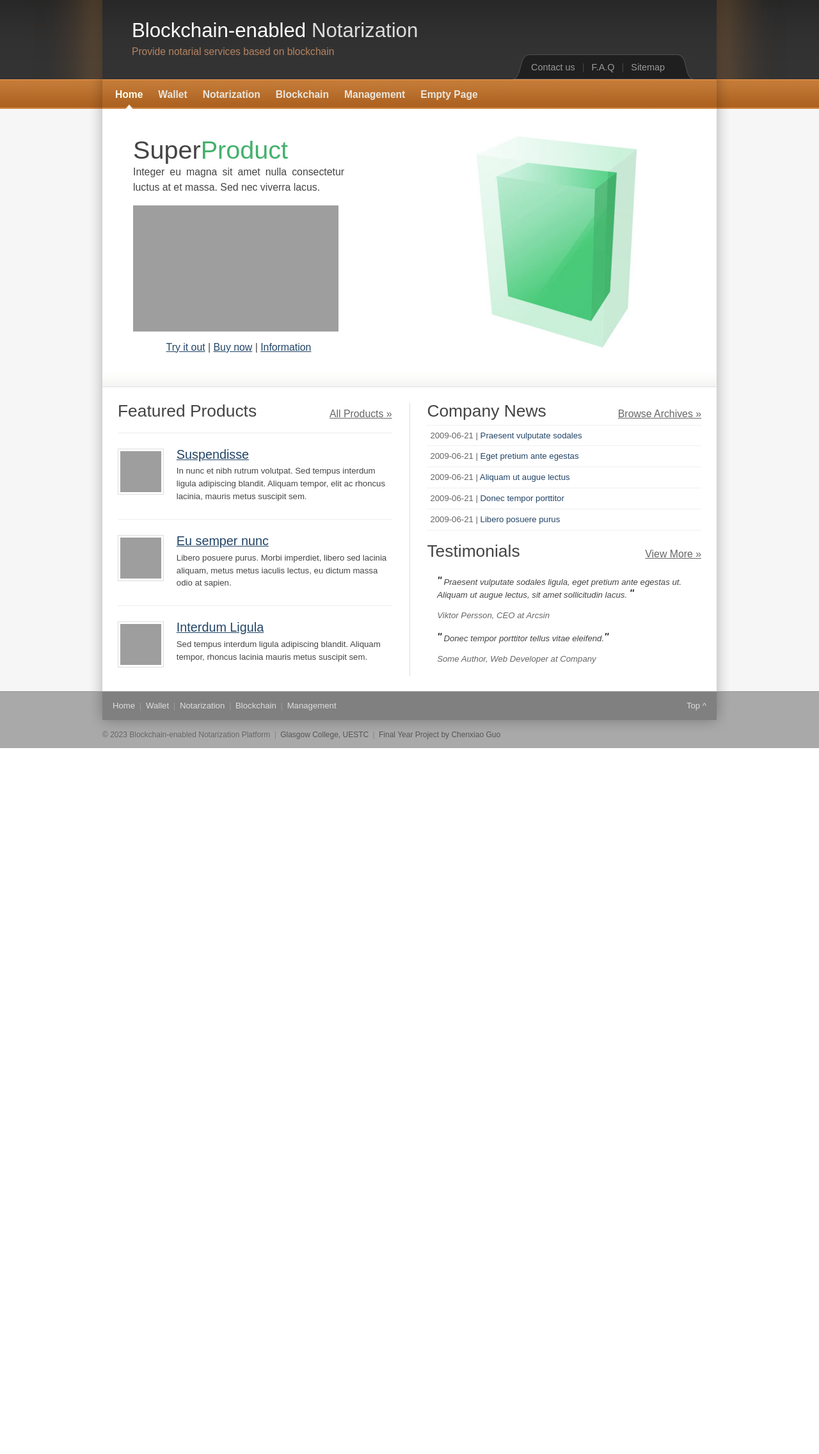
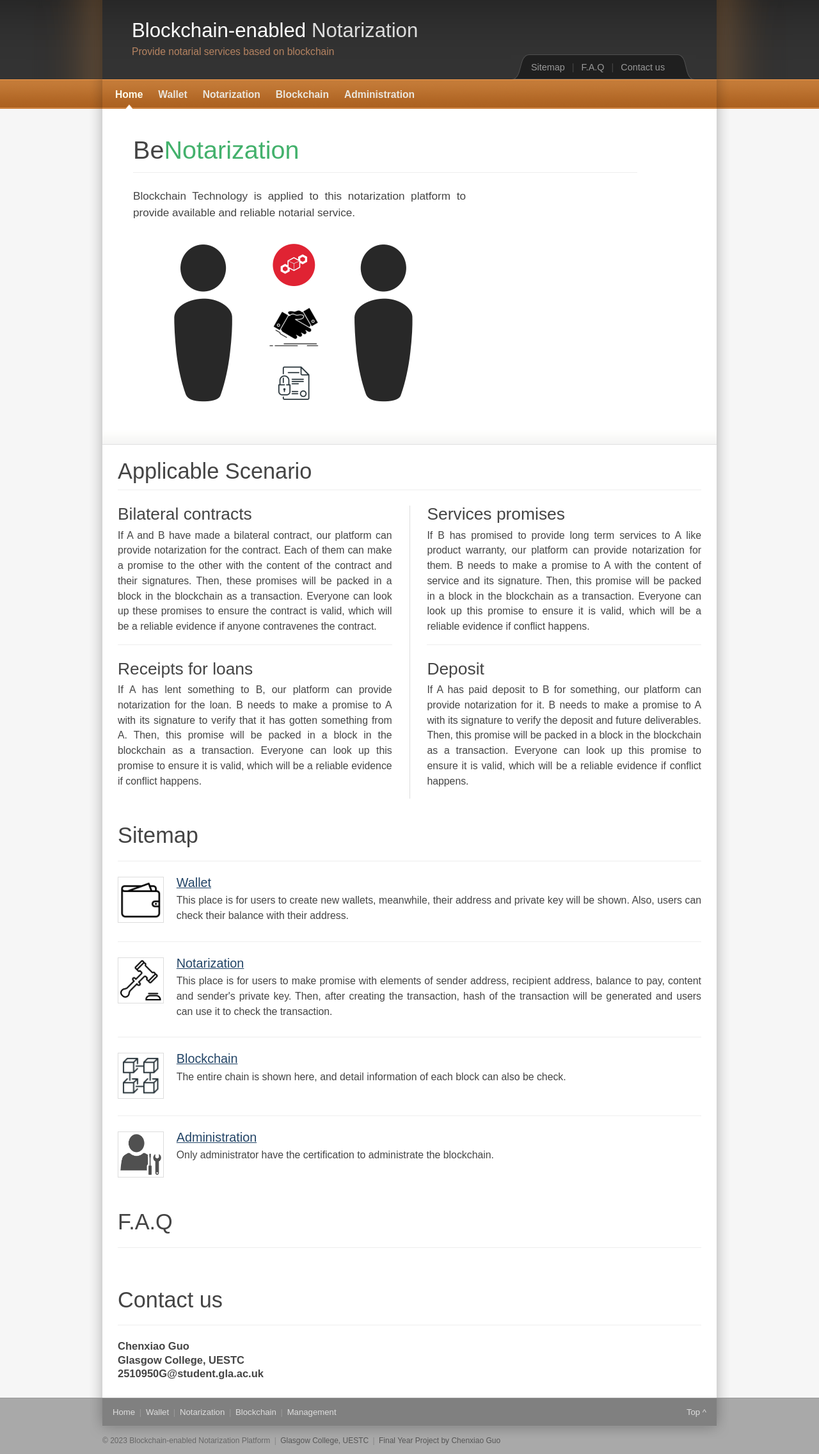
Before and after one commit to GCXLLL/Blockchain, a Flask app: page / in a window 1280 px wide. Shown: the whole page at 64% size. Before the commit the page ends 1169 px from the top, so only its background shows below. Run offline with Flask 2, Linux system fonts and the light colour scheme; some libraries are stand-ins or nearby versions; grey boxes are pictures that could not be loaded.

Commit message:
finish the index page

```diff
--- a/web/templates/index.html
+++ b/web/templates/index.html
@@ -26,7 +26,7 @@
 				<div id="help-wrapper">
 					<div id="help">
 
-						<a href="#">Contact us</a> <span class="text-separator">|</span> <a href="#">F.A.Q</a> <span class="text-separator">|</span> <a href="#">Sitemap</a>
+						 <a href="#sitemap">Sitemap</a> <span class="text-separator">|</span> <a href="#faq">F.A.Q</a> <span class="text-separator">|</span> <a href="#contact">Contact us</a>
 
 					</div>
 				</div>
@@ -48,8 +48,7 @@
 					<li><a href="account">Wallet</a></li>
 					<li><a href="notarization">Notarization</a></li>
 					<li><a href="chain">Blockchain</a></li>
-					<li><a href="management">Management</a></li>
-					<li><a href="empty_page">Empty Page</a></li>
+					<li><a href="management">Administration</a></li>
 				</ul>
 
 				<div class="clearer">&nbsp;</div>
@@ -67,66 +66,44 @@
 
 			<div id="featured-wrapper">
 				<div id="featured">
+					<h2>Be<span>Notarization</span></h2>
+					<div class="content-separator"></div>
+					<div class="left" style="width: 520px">
 
-					<div class="left" style="width: 330px">
+						<p class="larger">Blockchain Technology is applied to this notarization platform to provide available and reliable notarial service.</p>
 
-						<h2>Super<span>Product</span></h2>
+						<p><img src="{{ url_for('static', filename = 'welcome.png') }}" width="513" height="284" alt="" /></p>
 
-						<p class="large">Integer eu magna sit amet nulla consectetur luctus at et massa. Sed nec viverra lacus.</p>
 
-						<p><img src="{{ url_for('static', filename = 'sample-videoplayer.jpg') }}" width="321" height="197" alt="" /></p>
-
-						<p class="large text-center"><a href="#">Try it out</a> <span class="text-separator">|</span> <a href="#">Buy now</a> <span class="text-separator">|</span> <a href="#">Information</a></p>
+					</div>
+					<div class="right">
 
 					</div>
 
-					<div class="right">
-						<img src="sample-product.jpg" width="252" height="332" alt="" />
-					</div>
+					<div class="clearer">&nbsp;</div>
 
-					<div class="clearer">&nbsp;</div>
 
 				</div>
 			</div>
 
 			<div id="main">
-
+				<h1>Applicable Scenario</h1>
+				<div class="content-separator"></div>
 				<div class="separator-vertical">
 
 					<div class="col2 left">
-
-						<h2 class="left">Featured Products</h2>
-						<div class="right more large"><a href="#">All Products &#187;</a></div>
+						<h2 class="left">Bilateral contracts</h2>
 
 						<div class="clearer">&nbsp;</div>
+						<p class="large">If A and B have made a bilateral contract, our platform can provide notarization for the contract. Each of them can make a promise to the other with the content of the contract and their signatures. Then, these promises will be packed in a block in the blockchain as a transaction. Everyone can look up these promises to ensure the contract is valid, which will be a reliable evidence if anyone contravenes the contract. </p>
 
 						<div class="content-separator"></div>
 
-						<img src="sample-thumbnail.jpg" width="64" height="64" alt="" class="left bordered" />
-
-						<h3><a href="#">Suspendisse</a></h3>
-
-						<p>In nunc et nibh rutrum volutpat. Sed tempus interdum ligula adipiscing blandit. Aliquam tempor, elit ac rhoncus lacinia, mauris metus suscipit sem.</p>
+						<h2 class="left">Receipts for loans</h2>
+<!--						<div class="right more large"><a href="#">All Products &#187;</a></div>-->
 
 						<div class="clearer">&nbsp;</div>
-
-						<div class="content-separator"></div>
-
-						<img src="sample-thumbnail.jpg" width="64" height="64" alt="" class="left bordered" />
-
-						<h3><a href="#">Eu semper nunc</a></h3>
-
-						<p>Libero posuere purus. Morbi imperdiet, libero sed lacinia aliquam, metus metus iaculis lectus, eu dictum massa odio at sapien.</p>
-
-						<div class="clearer">&nbsp;</div>
-
-						<div class="content-separator"></div>
-
-						<img src="sample-thumbnail.jpg" width="64" height="64" alt="" class="left bordered" />
-
-						<h3><a href="#">Interdum Ligula</a></h3>
-
-						<p>Sed tempus interdum ligula adipiscing blandit. Aliquam tempor, rhoncus lacinia mauris metus suscipit sem.</p>
+						<p class="large">If A has lent something to B, our platform can provide notarization for the loan. B needs to make a promise to A with its signature to verify that it has gotten something from A. Then, this promise will be packed in a block in the blockchain as a transaction. Everyone can look up this promise to ensure it is valid, which will be a reliable evidence if conflict happens. </p>
 
 						<div class="clearer">&nbsp;</div>
 
@@ -134,40 +111,83 @@
 
 					<div class="col2 right">
 
-						<h2 class="left">Company News</h2>
-						<div class="right more large"><a href="#">Browse Archives &#187;</a></div>
+						<h2 class="left">Services promises</h2>
+						<div class="clearer">&nbsp;</div>
+						<p class="large">If B has promised to provide long term services to A like product warranty, our platform can provide notarization for them. B needs to make a promise to A with the content of service and its signature. Then, this promise will be packed in a block in the blockchain as a transaction. Everyone can look up this promise to ensure it is valid, which will be a reliable evidence if conflict happens. </p>
 
+
+						<div class="content-separator"></div>
+
+						<h2 class="left">Deposit</h2>
 						<div class="clearer">&nbsp;</div>
-
-						<ul class="nice-list">
-							<li><span>2009-06-21 |</span> <a href="#">Praesent vulputate sodales</a></li>
-							<li><span>2009-06-21 |</span> <a href="#">Eget pretium ante egestas</a></li>
-							<li><span>2009-06-21 |</span> <a href="#">Aliquam ut augue lectus</a></li>
-							<li><span>2009-06-21 |</span> <a href="#">Donec tempor porttitor</a></li>
-							<li><span>2009-06-21 |</span> <a href="#">Libero posuere purus</a></li>
-						</ul>
-
-						<h2 class="left">Testimonials</h2>
-						<div class="right more large"><a href="#">View More &#187;</a></div>
-
-						<div class="clearer">&nbsp;</div>
-
-						<blockquote>
-							<p><span>&quot;</span> Praesent vulputate sodales ligula, eget pretium ante egestas ut. Aliquam ut augue lectus, sit amet sollicitudin lacus. <span>&quot;</span></p>
-							<cite>Viktor Persson, CEO at Arcsin</cite>
-						</blockquote>
-
-						<blockquote>
-							<p><span>&quot;</span> Donec tempor porttitor tellus vitae eleifend.<span>&quot;</span></p>
-							<cite>Some Author, Web Developer at Company</cite>
-						</blockquote>
+						<p class="large">If A has paid deposit to B for something, our platform can provide notarization for it. B needs to make a promise to A with its signature to verify the deposit and future deliverables. Then, this promise will be packed in a block in the blockchain as a transaction. Everyone can look up this promise to ensure it is valid, which will be a reliable evidence if conflict happens. </p>
 
 					</div>
 
 					<div class="clearer">&nbsp;</div>
 
 				</div>
+				<div class="clearer">&nbsp;</div>
+				<br>
+				<br>
 
+				<a name="sitemap"></a>
+				<h1>Sitemap</h1>
+				<div class="clearer"> </div>
+				<div class="content-separator"></div>
+				<img src="{{ url_for('static', filename = 'wallet.png') }}" width="64" height="64" alt="" class="left bordered" />
+
+				<h3><a href="account">Wallet</a></h3>
+
+				<p class="large">This place is for users to create new wallets, meanwhile, their address and private key will be shown. Also, users can check their balance with their address. </p>
+
+				<div class="clearer">&nbsp;</div>
+
+				<div class="content-separator"></div>
+
+				<img src="{{ url_for('static', filename = 'notarization.png') }}" width="64" height="64" alt="" class="left bordered" />
+
+				<h3><a href="notarization">Notarization</a></h3>
+
+				<p class="large">This place is for users to make promise with elements of sender address, recipient address, balance to pay, content and sender's private key. Then, after creating the transaction, hash of the transaction will be generated and users can use it to check the transaction. </p>
+
+				<div class="clearer">&nbsp;</div>
+
+				<div class="content-separator"></div>
+
+				<img src="{{ url_for('static', filename = 'blockchain.png') }}" width="64" height="64" alt="" class="left bordered" />
+
+				<h3><a href="chain">Blockchain</a></h3>
+
+				<p class="large">The entire chain is shown here, and detail information of each block can also be check. </p>
+
+				<div class="clearer"> </div>
+				<div class="content-separator"></div>
+
+				<img src="{{ url_for('static', filename = 'administration.png') }}" width="64" height="64" alt="" class="left bordered" />
+
+				<h3><a href="management">Administration</a></h3>
+
+				<p class="large">Only administrator have the certification to administrate the blockchain. </p>
+
+				<div class="clearer"> </div>
+				<br>
+				<br>
+
+				<a name="faq"></a>
+				<h1>F.A.Q</h1>
+				<div class="clearer"> </div>
+				<div class="content-separator"></div>
+				<br>
+				<br>
+
+				<a name="contact"></a>
+				<h1>Contact us</h1>
+				<div class="clearer"> </div>
+				<div class="content-separator"></div>
+				<h4>Chenxiao Guo</h4>
+				<h4>Glasgow College, UESTC</h4>
+				<h4>2510950G@student.gla.ac.uk</h4>
 			</div>
 
 		</div>
```
